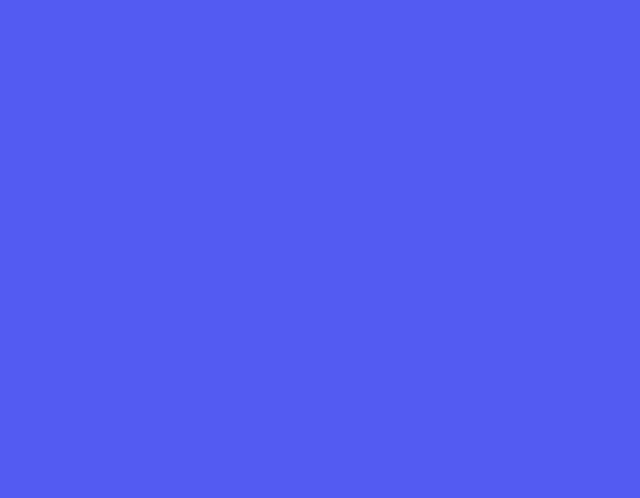
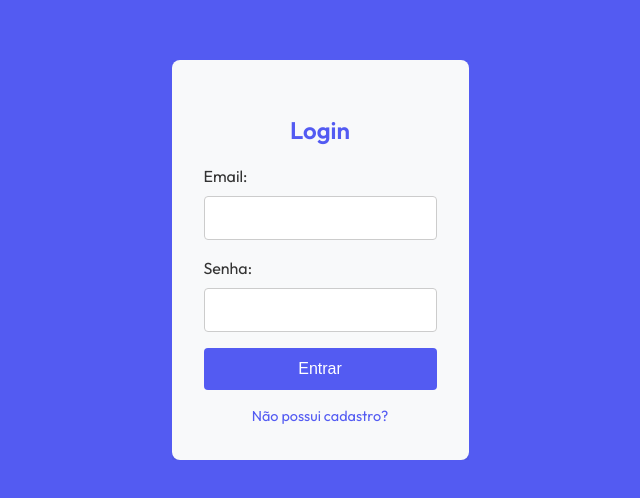
Before and after one commit to Projetos-de-Extensao/PFE_24.2_8001_IV, a React (Vite) app in the folder ccxp-guide/: page /login in a window 1280 px wide. Before the commit this address had no page. Shown: the part 220-718 px from the top of the page, without its empty margins (320-960 px from the left). Built offline with nearby package versions, Linux system fonts and the light colour scheme.

Commit message:
Css do login e Cadastro

```diff
--- a/ccxp-guide/src/App.jsx
+++ b/ccxp-guide/src/App.jsx
@@ -1,21 +1,27 @@
+import React from 'react';
 import { BrowserRouter as Router, Routes, Route } from 'react-router-dom';
-import About from './pages/About.jsx'
+import About from './pages/About.jsx';
 import Home from './pages/Home.jsx';
 import Atracoes from './pages/Atracoes.jsx';
 import Localizacoes from './pages/Localizacoes.jsx';
 import Meu_perfil_login from './pages/Meu_perfil_login.jsx';
 import Meu_perfil_cadastro from './pages/Meu_perfil_cadastro.jsx';
+import Cadastro from './components/Cadastro';
+import Login from './components/Login';
 
 function App() {
   return (
     <Router>
       <Routes>
         <Route path="/" element={<Home />} />
+        <Route path="/home" element={<Home />} /> {/* Rota /home criada */}
         <Route path="/atracoes" element={<Atracoes />} />
         <Route path="/localizacoes" element={<Localizacoes />} />
         <Route path="/meu_perfil_login" element={<Meu_perfil_login />} />
         <Route path="/meu_perfil_cadastro" element={<Meu_perfil_cadastro />} />
         <Route path="/about" element={<About />} />
+        <Route path="/cadastro" element={<Cadastro />} />
+        <Route path="/login" element={<Login />} />
       </Routes>
     </Router>
   );
--- a/ccxp-guide/src/components/Cadastro.jsx
+++ b/ccxp-guide/src/components/Cadastro.jsx
@@ -1,49 +1,91 @@
 import React, { useState } from 'react';
-import '../index.css';
-import { Link } from 'react-router-dom';
-
+import '../index.css';  // Certifique-se de que o caminho está correto
+import { useNavigate } from 'react-router-dom';
 
 const Cadastro = () => {
   const [email, setEmail] = useState('');
   const [password, setPassword] = useState('');
+  const [confirmPassword, setConfirmPassword] = useState('');
+  const [errors, setErrors] = useState({ email: '', password: '', confirmPassword: '' });
+  const navigate = useNavigate();  // Hook para navegação
 
   const handleEmailChange = (event) => {
     setEmail(event.target.value);
+    setErrors({ ...errors, email: '' });
   };
 
   const handlePasswordChange = (event) => {
     setPassword(event.target.value);
+    setErrors({ ...errors, password: '' });
+  };
+
+  const handleConfirmPasswordChange = (event) => {
+    setConfirmPassword(event.target.value);
+    setErrors({ ...errors, confirmPassword: '' });
   };
 
   const handleSubmit = (event) => {
     event.preventDefault();
-    console.log('Email:', email);
-    console.log('Password:', password);
+    let formValid = true;
+
+    if (!email) {
+      setErrors((prevErrors) => ({ ...prevErrors, email: 'O campo de e-mail é obrigatório' }));
+      formValid = false;
+    }
+
+    if (!password) {
+      setErrors((prevErrors) => ({ ...prevErrors, password: 'O campo de senha é obrigatório' }));
+      formValid = false;
+    } else if (password !== confirmPassword) {
+      setErrors((prevErrors) => ({ ...prevErrors, confirmPassword: 'As senhas não coincidem' }));
+      formValid = false;
+    }
+
+    if (formValid) {
+      console.log('Email:', email);
+      console.log('Password:', password);
+      navigate('/home');  // Redireciona para a página Home
+    }
   };
 
   return (
-    <div>
+    <div className="cadastro-container">
       <h2>Crie sua conta</h2>
-      <form onSubmit={handleSubmit}>
-        <div>
+      <form onSubmit={handleSubmit} className="form-container">
+        <div className="form-group">
           <label htmlFor="email">Email:</label>
           <input
             type="email"
             id="email"
             value={email}
             onChange={handleEmailChange}
+            className="form-input"
           />
+          {errors.email && <p className="error">{errors.email}</p>}
         </div>
-        <div>
+        <div className="form-group">
           <label htmlFor="password">Senha:</label>
           <input
             type="password"
             id="password"
             value={password}
             onChange={handlePasswordChange}
+            className="form-input"
           />
+          {errors.password && <p className="error">{errors.password}</p>}
         </div>
-        <button type="submit">Criar conta</button>
+        <div className="form-group">
+          <label htmlFor="confirmPassword">Confirme sua senha:</label>
+          <input
+            type="password"
+            id="confirmPassword"
+            value={confirmPassword}
+            onChange={handleConfirmPasswordChange}
+            className="form-input"
+          />
+          {errors.confirmPassword && <p className="error">{errors.confirmPassword}</p>}
+        </div>
+        <button type="submit" className="submit-button">Criar conta</button>
       </form>
     </div>
   );
--- a/ccxp-guide/src/components/Login.jsx
+++ b/ccxp-guide/src/components/Login.jsx
@@ -1,11 +1,11 @@
 import React, { useState } from 'react';
 import '../index.css';
-import { Link } from 'react-router-dom';
-
+import { Link, useNavigate } from 'react-router-dom';
 
 const Login = () => {
   const [email, setEmail] = useState('');
   const [password, setPassword] = useState('');
+  const navigate = useNavigate();
 
   const handleEmailChange = (event) => {
     setEmail(event.target.value);
@@ -17,13 +17,15 @@ const Login = () => {
 
   const handleSubmit = (event) => {
     event.preventDefault();
-    // Handle login logic here
     console.log('Email:', email);
     console.log('Password:', password);
+
+    // Aqui você poderia incluir a lógica de autenticação
+    navigate('/home'); // Redireciona para a página "Home" após o login
   };
 
   return (
-    <div>
+    <div className="login-container">
       <h2>Login</h2>
       <form onSubmit={handleSubmit}>
         <div>
@@ -46,7 +48,9 @@ const Login = () => {
         </div>
         <button type="submit">Entrar</button>
       </form>
-      <button><Link to = "/meu_perfil_cadastro">Não possui cadastro?</Link></button>
+      <Link to="/meu_perfil_cadastro" className="register-link">
+        Não possui cadastro?
+      </Link>
     </div>
   );
 };
--- a/ccxp-guide/src/index.css
+++ b/ccxp-guide/src/index.css
@@ -130,7 +130,6 @@ body.no-background {
 }
 
 
-
 .nav-list {
   list-style: none;
   display: flex;
@@ -204,8 +203,8 @@ body.no-background {
 }
 
 .footer img {
-  width: 20px;
-  height: 20px;
+  width: 10%;
+  height: 10%;
   text-align: center;
 }
 
@@ -238,6 +237,7 @@ body.no-background {
   border-bottom: 10px solid #5B28E5;
   margin: 20px auto;
   width: 100vw;
+  max-width: 1200px;
 }
 
 .section-left, .section-right {
@@ -316,6 +316,7 @@ body.no-background {
   padding: 10px;
   width: 100%; /* A largura da imagem agora é 100% para preencher o contêiner */
   height: auto;
+  max-height: 400px; /* Limita a altura máxima */
   margin: 0 auto;
 }
 
@@ -367,7 +368,6 @@ body.no-background {
   width: 100vw; /* Faz o carrossel ocupar toda a largura da tela */
   height: 100vh; /* Faz o carrossel ocupar toda a altura da tela */
   overflow: hidden; /* Impede rolagem indesejada */
-  box-sizing: border-box; /* Inclui padding e bordas no cálculo do tamanho */
 }
 
 .carouselatracoes-slider {
@@ -454,6 +454,184 @@ body.no-background {
   }
 }
 
+.login-container {
+  display: flex;
+  flex-direction: column;
+  align-items: center;
+  padding: 2rem;
+  max-width: 400px;
+  margin: 0 auto;
+  background-color: #f8f9fa;
+  border-radius: 8px;
+  box-shadow: 0px 4px 8px rgba(0, 0, 0, 0.1);
+}
+
+.login-container h2 {
+  color: #535bf2;
+  margin-bottom: 1rem;
+}
+
+form {
+  width: 100%;
+  display: flex;
+  flex-direction: column;
+  gap: 1rem;
+}
+
+form div {
+  display: flex;
+  flex-direction: column;
+}
+
+label {
+  font-size: 1rem;
+  color: #333;
+  margin-bottom: 0.5rem;
+}
+
+input[type="email"],
+input[type="password"] {
+  padding: 0.75rem;
+  border: 1px solid #ccc;
+  border-radius: 4px;
+  font-size: 1rem;
+  transition: border-color 0.3s ease;
+}
+
+input[type="email"]:focus,
+input[type="password"]:focus {
+  border-color: #535bf2;
+  outline: none;
+}
+
+button[type="submit"] {
+  background-color: #535bf2;
+  color: #fff;
+  border: none;
+  border-radius: 4px;
+  padding: 0.75rem;
+  font-size: 1rem;
+  cursor: pointer;
+  transition: background-color 0.3s ease;
+}
+
+button[type="submit"]:hover {
+  background-color: #4a51d4;
+}
+
+.register-link {
+  margin-top: 1rem;
+  font-size: 0.9rem;
+  color: #535bf2;
+  text-decoration: none;
+}
+
+.register-link:hover {
+  text-decoration: underline;
+}
+
+.cadastro-container {
+  display: flex;
+  flex-direction: column;
+  align-items: center;
+  padding: 2rem;
+  background-color: #f8f9fa;
+  border-radius: 8px;
+  max-width: 400px;
+  margin: 0 auto;
+  box-shadow: 0px 4px 8px rgba(0, 0, 0, 0.1);
+}
+
+.cadastro-container h2 {
+  color: #535bf2;
+  font-size: 1.8rem;
+  margin-bottom: 1rem;
+  text-align: center; /* Centraliza o título */
+}
+
+form {
+  width: 100%;
+  display: flex;
+  flex-direction: column;
+  gap: 1rem;
+}
+
+form div {
+  display: flex;
+  flex-direction: column;
+}
+
+label {
+  font-size: 1rem;
+  color: #333;
+  margin-bottom: 0.5rem;
+}
+
+input[type="email"],
+input[type="password"] {
+  padding: 0.75rem;
+  border: 1px solid #ccc;
+  border-radius: 4px;
+  font-size: 1rem;
+  transition: border-color 0.3s ease;
+}
+
+input[type="email"]:focus,
+input[type="password"]:focus {
+  border-color: #535bf2;
+  outline: none;
+}
+
+button[type="submit"] {
+  background-color: #535bf2;
+  color: #fff;
+  border: none;
+  border-radius: 4px;
+  padding: 0.75rem;
+  font-size: 1rem;
+  cursor: pointer;
+  transition: background-color 0.3s ease;
+}
+
+button[type="submit"]:hover {
+  background-color: #4a51d4;
+}
+
+.error {
+  color: #d9534f;
+  font-size: 0.9rem;
+  margin-top: 0.25rem;
+}
+
+/* Estilos para dispositivos móveis */
+@media (max-width: 600px) {
+  .cadastro-container {
+    padding: 1rem; /* Reduz o padding para caber melhor na tela */
+    max-width: 90%; /* Ajusta a largura para caber na tela */
+    box-shadow: none; /* Remove a sombra para simplificar em telas menores */
+  }
+
+  h2 {
+    font-size: 1.5rem; /* Reduz o tamanho do título */
+  }
+
+  label {
+    font-size: 0.9rem;
+  }
+
+  input[type="email"],
+  input[type="password"] {
+    padding: 0.5rem; /* Reduz o padding dos inputs */
+    font-size: 0.9rem; /* Reduz o tamanho da fonte */
+  }
+
+  button[type="submit"] {
+    padding: 0.5rem;
+    font-size: 0.9rem;
+  }
+}
+
+
   /* Media query para Desktop (largura acima de 1024px) */
 @media (min-width: 1024px) {
   .header {
@@ -497,100 +675,12 @@ body.no-background {
       align-items: center;
   }
 
-
+  .section-container,
   .video-container {
       width: 80vw;
       padding: 70px;
       align-items: center;
   }
-
-  .section-container .section-left{
-    flex-direction: row;
-    width: 1200px;
-  }
-
-
-  .section-left .image-content {
-    order: 1; /* Imagem à esquerda */
-  }
-
-  .section-left .text-content {
-    order: 2; /* Texto à direita */
-  }
-
-  .section-right .text-content {
-    order: 1;
-  padding: 40px;
-  }
-
-  .section-right .image-content {
-    order: 2;
-  display: flex;
-  justify-content: center;
-  align-items: center;
-  max-width: 600px;
-  }
-  .text-content {
-    flex: 1;
-    padding: 20px;
-    color: #fff;
-    background-color: #1A1A1A;
-    display: flex;
-    flex-direction: column;
-    justify-content: center;
-    text-align: center;
-    overflow: hidden;
-  }
-
-  .text-content h1 {
-    font-size: 2em;
-    color: #FFD700; /* Cor do título em amarelo */
-  }
-
-  .text-content p {
-    font-size: 1em;
-    margin: 10px 0;
-  }
-
-  .link-wrapper {
-    display: flex;
-    padding: 20px;
-    flex-direction: column;
-    align-items: center;
-  }
-
-  .icon-svg img {
-    padding: 20px;
-    max-width: 100%;
-    height: 80%;
-    display: block;
-    margin: 0 auto; /* Centers the icon */
-  }
-
-  .styled-link {
-    color: white;
-    background-color: #FFCE00;
-    padding: 20px;
-    width: 200px;
-    font-size: 25px;
-    text-decoration: none;
-    text-align: center;
-    border-radius: 8px;
-  }
-
-
-  .image-content {
-    flex: 1;
-    display: flex;
-    justify-content: center;
-    align-items: center;
-    overflow: hidden;
-  }
-
-  .image-content img {
-    width: 100%;
-    border-radius: 10px;
-    box-shadow: 0 4px 8px rgba(0, 0, 0, 0.5);}
 
   .text-content h1 {
       font-size: 2em;
@@ -604,34 +694,14 @@ body.no-background {
   }
 
   .footer {
-    margin: 0 auto;
-    background-color: #3b3b4f; /* Cor de fundo do footer */
-    padding: 20px;
-    color: white;
-    width: 100vw; /* Garante que ocupe 100% da largura da janela de visualização */
-    position: relative; /* Garante que o posicionamento seja relativo à página */
-    left: 0;  /* Alinha o footer à esquerda da página */
-    right: 0; /* Alinha o footer à direita da página */
+
+      padding: 10px;
+      align-items: center;
   }
 
   .footer-content{
-    display: flex;
     flex-direction: row;
-    align-items: center;
-      max-width: 1200px; /* Limita o conteúdo interno para uma largura máxima */
-      margin: 0 auto; /* Centraliza o conteúdo interno */
-      display: flex;
-      justify-content: space-between; /* Espaça os elementos internos */
-
   }
-
-  .footer-bottom {
-    background-color: black;
-    padding: 10px;
-    text-align: center;
-    color: white;
-  }
-
 
   .icons-container img {
       width: 85px; /* Tamanho proporcional para ícones no desktop */
@@ -653,6 +723,8 @@ body.no-background {
       margin-left: 5px; /* Aproxima ainda mais a logo e o botão */
       font-size: 16px; /* Ajuste o tamanho da fonte se necessário */
   }
+/* Estilos específicos para a página Meu Perfil */
+
 
 
 
@@ -670,12 +742,12 @@ body.no-background {
     margin-bottom: 10px; /* Reduz a margem entre o carrossel e SVGs */
   }
 
+  .section-container,
 
-
- .section-content{
-  display: flex;
-  flex-direction: row;
- }
+  .video-container {
+    padding: 100px;
+    width: 90vw;
+  }
 
 body {
   margin: 0;
@@ -694,7 +766,7 @@ body {
 
 .carouselccxp-container,
 .section-container {
-  width: 100vw; /* Ajusta a largura */
+  width: 90vw; /* Ajusta a largura */
   max-width: 1200px; /* Limite de largura máxima */
   margin: 0 auto; /* Centraliza horizontalmente */
   padding: 20px;
```
